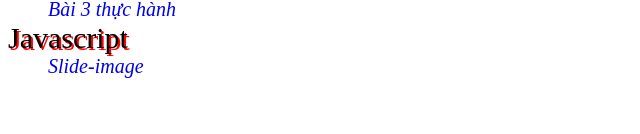
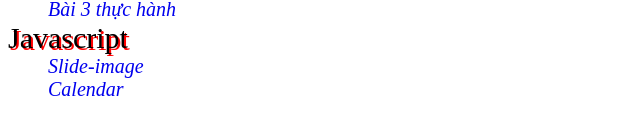
Before and after one commit to MinhThanhHua/MinhThanhHua.github.io, a plain HTML site: page index.html in a window 1280 px wide. Shown: the part 202-336 px from the top of the page, 0-640 px from the left. Drawn offline with Linux system fonts and the light colour scheme.

Commit message:
javascript calendar 80% updated

```diff
--- a/index.html
+++ b/index.html
@@ -40,6 +40,11 @@
 				Slide-image
 			</a>
 		</dd>
+		<dd>
+			<a href="https://minhthanhhua.github.io/calendar/calendar" target="_blank">
+				Calendar
+			</a>
+		</dd>
 	</dl>
 </body>
 </html>
```
